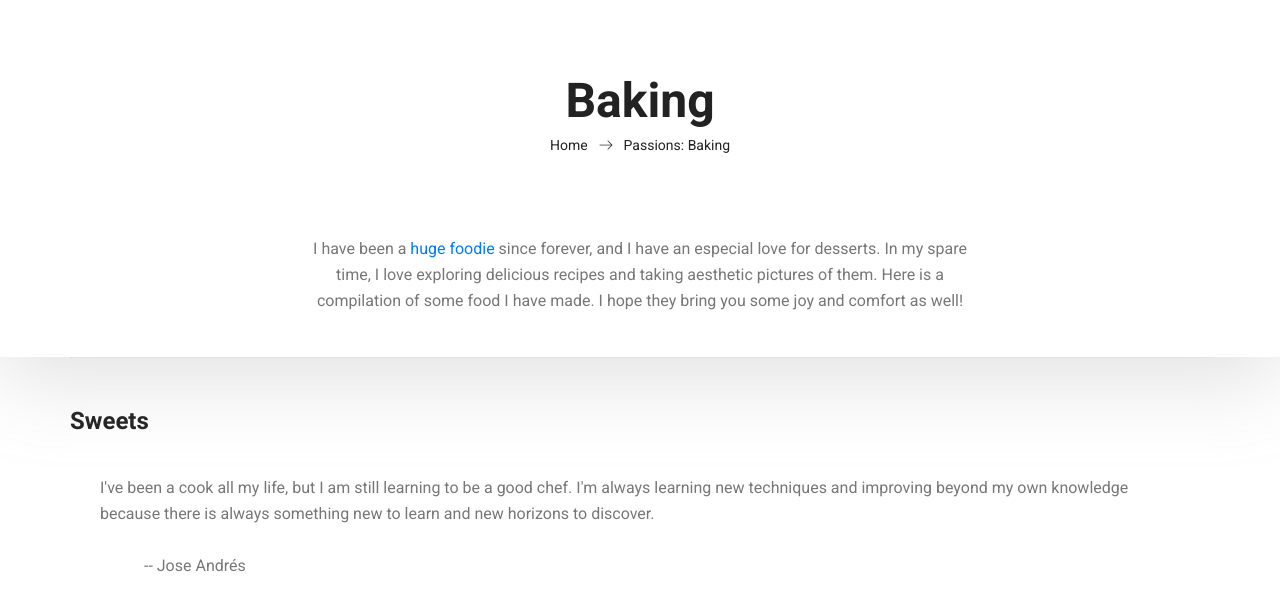
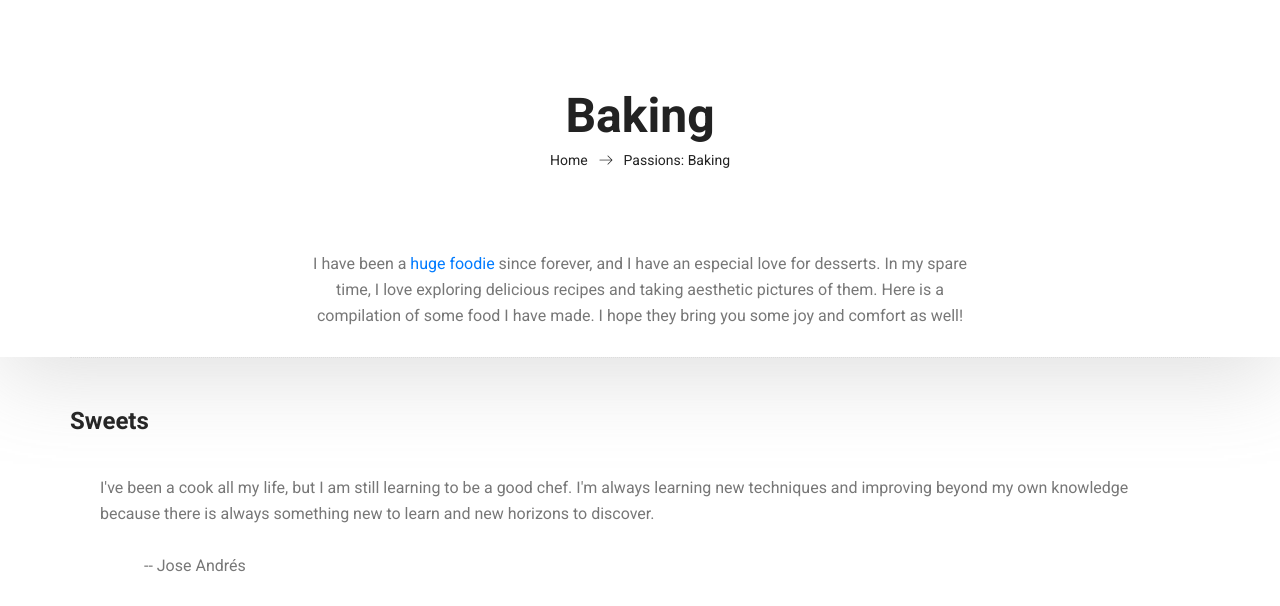
Before and after one commit to keyualiceli/aliceli, a plain HTML site: page baking.html in a window 1280 px wide. Shown: the part 123-729 px from the top of the page. Drawn offline with Linux system fonts and the light colour scheme.

Commit message:
baking header

```diff
--- a/baking.html
+++ b/baking.html
@@ -61,7 +61,7 @@
             <div class="box_1620">
 				<div class="banner_inner d-flex align-items-center">
 					<div class="container">
-						<div class="banner_content text-center" style="margin-top:50px;">
+						<div class="banner_content text-center" style="margin-top:40px; padding-top:40px;">
 							<h2>Baking</h2>
 							<div class="page_link">
                                 <a href="index.html">Home</a>
```
